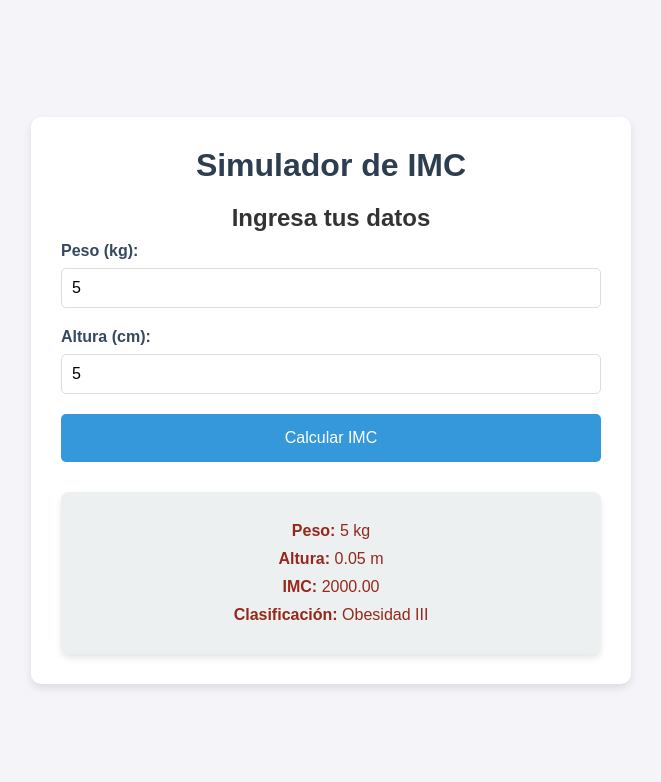
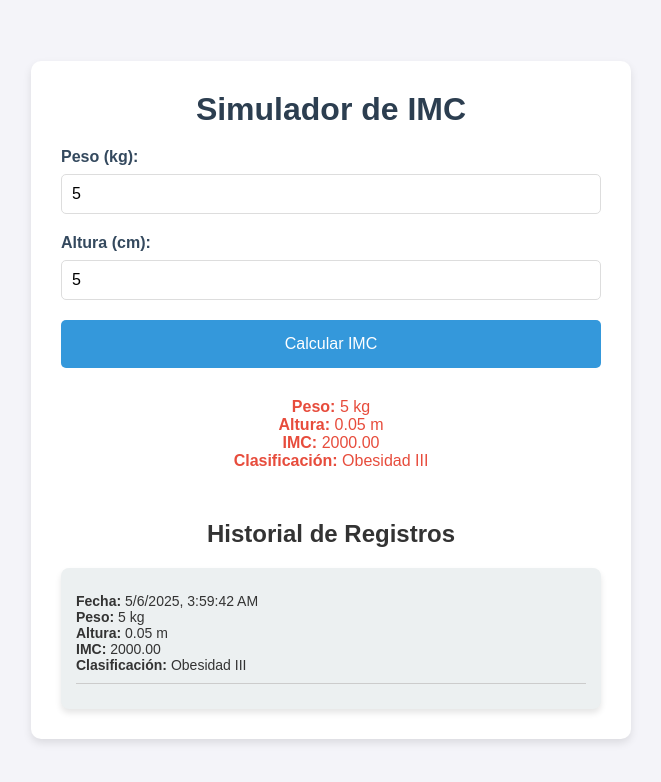
Before and after one commit to catastolzenbach/comision-75790, a plain HTML site: page index.html in a window 1280 px wide. Both pictures are taken after typing "5", "5" into the empty fields and a click on the button "Calcular IMC". Shown: the whole page, without its empty margins (309-970 px from the left). Drawn offline with Linux system fonts and the light colour scheme.

Commit message:
ProyectoFinal+Stolzenbach

```diff
--- a/JS/app.js
+++ b/JS/app.js
@@ -1,28 +1,18 @@
-// Archivo: script.js
-
-// Esperamos que el DOM cargue para agregar el evento al botón
+// Esperamos que el contenido de la página se haya cargado completamente
 window.addEventListener("DOMContentLoaded", () => {
     const formulario = document.getElementById("formularioIMC");
+
+    // Cuando el formulario se envíe, llamamos a la función para calcular el IMC
     formulario.addEventListener("submit", function (e) {
-        e.preventDefault(); // Prevenimos que se recargue la página
+        e.preventDefault(); // Prevenimos la recarga de la página al enviar el formulario
         simuladorIMC();
+    });
 
-        // Mostramos los últimos datos guardados si existen
-        const datosGuardados = JSON.parse(localStorage.getItem("datosUsuario"));
-        const resultadoGuardado = JSON.parse(localStorage.getItem("resultadoIMC"));
-
-        if (datosGuardados && resultadoGuardado) {
-            mostrarResultados(
-                datosGuardados.peso,
-                datosGuardados.altura,
-                resultadoGuardado.imc,
-                resultadoGuardado.clasificacion
-            );
-        }
-    });
+    // Mostrar historial cuando la página cargue
+    mostrarHistorial();
 });
 
-// Función para solicitar datos desde el formulario HTML
+// Función para obtener los datos del formulario
 function solicitarDatos() {
     const pesoInput = document.getElementById("peso");
     const alturaInput = document.getElementById("altura");
@@ -30,26 +20,23 @@ function solicitarDatos() {
     let peso = parseFloat(pesoInput.value);
     let altura = parseFloat(alturaInput.value);
 
-    // Validación defensiva
+    // Validación
     if (isNaN(peso) || isNaN(altura) || peso <= 0 || altura <= 0) {
         mostrarError("Por favor, ingresa valores válidos y mayores a 0.");
         return null;
     }
 
-    // Si la altura parece estar en centímetros (ej: 170), la convertimos a metros
+    // Si la altura está en cm, la convertimos a metros
     if (altura > 3) {
         altura = altura / 100;
     }
 
-    // Guardamos los datos ingresados en el LocalStorage
-    localStorage.setItem("datosUsuario", JSON.stringify({ peso, altura }));
-
     return { peso, altura };
 }
 
-// Función para calcular el IMC y clasificar según estándar chileno
+// Función para calcular el IMC
 function calcularIMC(peso, altura) {
-    let imc = peso / (altura * altura);
+    const imc = peso / (altura * altura);
     let clasificacion = "";
 
     if (imc < 18.5) {
@@ -69,9 +56,23 @@ function calcularIMC(peso, altura) {
     return { imc, clasificacion };
 }
 
-// Función para mostrar resultados en la página
+// Función para mostrar los resultados en la página
 function mostrarResultados(peso, altura, imc, clasificacion) {
     const resultadoDiv = document.getElementById("resultado");
+
+    // Limpiar el contenido anterior y las clases
+    resultadoDiv.className = '';
+
+    // Asignar la clase correspondiente según la clasificación
+    if (clasificacion === "Bajo peso") {
+        resultadoDiv.classList.add("bajoPeso");
+    } else if (clasificacion === "Peso normal") {
+        resultadoDiv.classList.add("pesoNormal");
+    } else if (clasificacion === "Sobrepeso") {
+        resultadoDiv.classList.add("sobrepeso");
+    } else if (clasificacion === "Obesidad I" || clasificacion === "Obesidad II" || clasificacion === "Obesidad III") {
+        resultadoDiv.classList.add("obesidad");
+    }
 
     resultadoDiv.innerHTML = `
         <p><strong>Peso:</strong> ${peso} kg</p>
@@ -80,38 +81,71 @@ function mostrarResultados(peso, altura, imc, clasificacion) {
         <p><strong>Clasificación:</strong> ${clasificacion}</p>
     `;
 
-    // Color del resultado según clasificación
-    resultadoDiv.style.color = obtenerColorClasificacion(clasificacion);
-
-    // Guardamos el resultado del cálculo en LocalStorage
-    localStorage.setItem("resultadoIMC", JSON.stringify({ imc, clasificacion }));
+    // Guardamos los resultados en el historial
+    guardarEnHistorial(peso, altura, imc, clasificacion);
 }
 
-// Función para mostrar errores en pantalla
+// Función para mostrar errores en la página
 function mostrarError(mensaje) {
     const resultadoDiv = document.getElementById("resultado");
+    resultadoDiv.className = ''; // Quitar cualquier clase previa
     resultadoDiv.innerHTML = `<p style="color: red;">${mensaje}</p>`;
 }
 
-// Devuelve un color según la clasificación
-function obtenerColorClasificacion(clasificacion) {
-    switch (clasificacion) {
-        case "Bajo peso": return "#f39c12"; // Naranja
-        case "Peso normal": return "#27ae60"; // Verde
-        case "Sobrepeso": return "#e67e22"; // Naranja oscuro
-        case "Obesidad I": return "#d35400"; // Naranja fuerte
-        case "Obesidad II": return "#c0392b"; // Rojo oscuro
-        case "Obesidad III": return "#96281B"; // Rojo intenso
-        default: return "black";
-    }
+// Función para guardar los resultados en el historial
+function guardarEnHistorial(peso, altura, imc, clasificacion) {
+    const historialDiv = document.getElementById("historial");
+    const historial = JSON.parse(localStorage.getItem("historial")) || [];
+
+    // Crear un nuevo registro
+    const nuevoRegistro = {
+        fecha: new Date().toLocaleString(),
+        peso,
+        altura,
+        imc,
+        clasificacion
+    };
+
+    // Insertamos el nuevo registro al principio del historial para que el último quede arriba
+    historial.unshift(nuevoRegistro);
+
+    // Guardamos el historial en localStorage
+    localStorage.setItem("historial", JSON.stringify(historial));
+
+    mostrarHistorial(); // Actualizamos la vista del historial
 }
 
-// Función principal que ejecuta todo el proceso
+// Función para mostrar el historial en la página
+function mostrarHistorial() {
+    const historialDiv = document.getElementById("historial");
+    const historial = JSON.parse(localStorage.getItem("historial")) || [];
+
+    if (historial.length === 0) {
+        historialDiv.innerHTML = "<p>Aún no hay registros.</p>";
+        return;
+    }
+
+    historialDiv.innerHTML = historial
+        .map((registro) => {
+            return `
+                <p>
+                    <strong>Fecha:</strong> ${registro.fecha} <br />
+                    <strong>Peso:</strong> ${registro.peso} kg <br />
+                    <strong>Altura:</strong> ${registro.altura} m <br />
+                    <strong>IMC:</strong> ${registro.imc.toFixed(2)} <br />
+                    <strong>Clasificación:</strong> ${registro.clasificacion}
+                </p>
+            `;
+        })
+        .join("");
+}
+
+// Función principal del simulador IMC
 function simuladorIMC() {
     const datos = solicitarDatos();
-    if (datos) {
-        const { peso, altura } = datos;
-        const { imc, clasificacion } = calcularIMC(peso, altura);
-        mostrarResultados(peso, altura, imc, clasificacion);
-    }
+    if (!datos) return; // Si los datos son inválidos, no continuamos
+
+    const { peso, altura } = datos;
+    const { imc, clasificacion } = calcularIMC(peso, altura);
+    mostrarResultados(peso, altura, imc, clasificacion);
 }
--- a/css/style.css
+++ b/css/style.css
@@ -36,6 +36,8 @@ h1 {
 h2 {
     text-align: center;
     margin-bottom: 10px;
+    margin-top: 40px;
+    /* Espacio extra antes del historial */
 }
 
 /* Estilos para el formulario */
@@ -75,16 +77,59 @@ button:hover {
 
 /* Estilos para los resultados */
 #resultado {
-    margin-top: 30px;
-    padding: 20px;
+    margin-top: 20px;
+    margin-bottom: 40px;
+    /* Espacio antes del historial */
+    padding: 10px;
+    text-align: center;
+}
+
+/* SOLO letras de colores según la clasificación */
+.bajoPeso p {
+    color: #f1c40f;
+    /* Amarillo */
+}
+
+.pesoNormal p {
+    color: #2ecc71;
+    /* Verde */
+}
+
+.sobrepeso p {
+    color: #e67e22;
+    /* Naranjo */
+}
+
+.obesidad p {
+    color: #e74c3c;
+    /* Rojo */
+}
+
+/* Historial */
+.historial {
+    max-height: 250px;
+    overflow-y: auto;
+    margin-top: 20px;
+    padding: 15px;
     background-color: #ecf0f1;
     border-radius: 8px;
     box-shadow: 0 4px 6px rgba(0, 0, 0, 0.1);
-    text-align: center;
 }
 
-#resultado p {
+/* Compacto: una sola línea divisoria */
+.historial p {
     margin: 10px 0;
+    padding-bottom: 10px;
+    border-bottom: 1px solid #ccc;
+    font-size: 14px;
+}
+
+/* Texto de ejemplo */
+.ejemplo {
+    font-size: 14px;
+    color: #7f8c8d;
+    margin-bottom: 15px;
+    text-align: center;
 }
 
 /* Responsive: Ajustes para pantallas pequeñas */
--- a/index.html
+++ b/index.html
@@ -2,28 +2,32 @@
 <html lang="es">
 
 <head>
-    <meta charset="UTF-8">
-    <meta name="viewport" content="width=device-width, initial-scale=1.0">
-    <title>Simulador IMC</title>
-    <link rel="stylesheet" href="css/style.css">
+    <meta charset="UTF-8" />
+    <meta name="viewport" content="width=device-width, initial-scale=1.0" />
+    <title>Simulador de IMC</title>
+    <link rel="stylesheet" href="css/style.css" />
 </head>
+
 
 <body>
     <div class="container">
         <h1>Simulador de IMC</h1>
-        <h2>Ingresa tus datos</h2>
         <form id="formularioIMC">
             <label for="peso">Peso (kg):</label>
-            <input type="number" id="peso" placeholder="Ej: 70" required>
+            <input type="number" id="peso" required placeholder="Ej: 70" />
 
             <label for="altura">Altura (cm):</label>
-            <input type="number" id="altura" placeholder="Ej: 170" required>
+            <input type="number" id="altura" required placeholder="Ej: 170" />
 
             <button type="submit">Calcular IMC</button>
         </form>
 
         <div id="resultado"></div>
+
+        <h2>Historial de Registros</h2>
+        <div id="historial" class="historial"></div>
     </div>
+
 
     <script src="JS/app.js"></script>
 </body>
```
